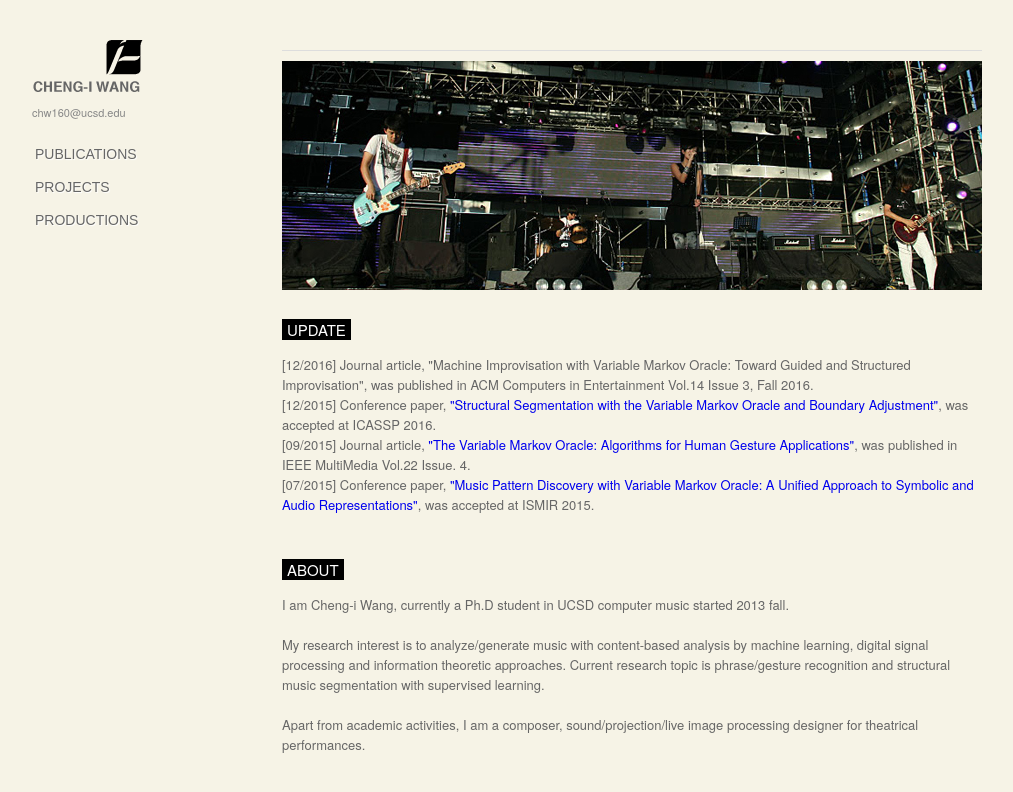
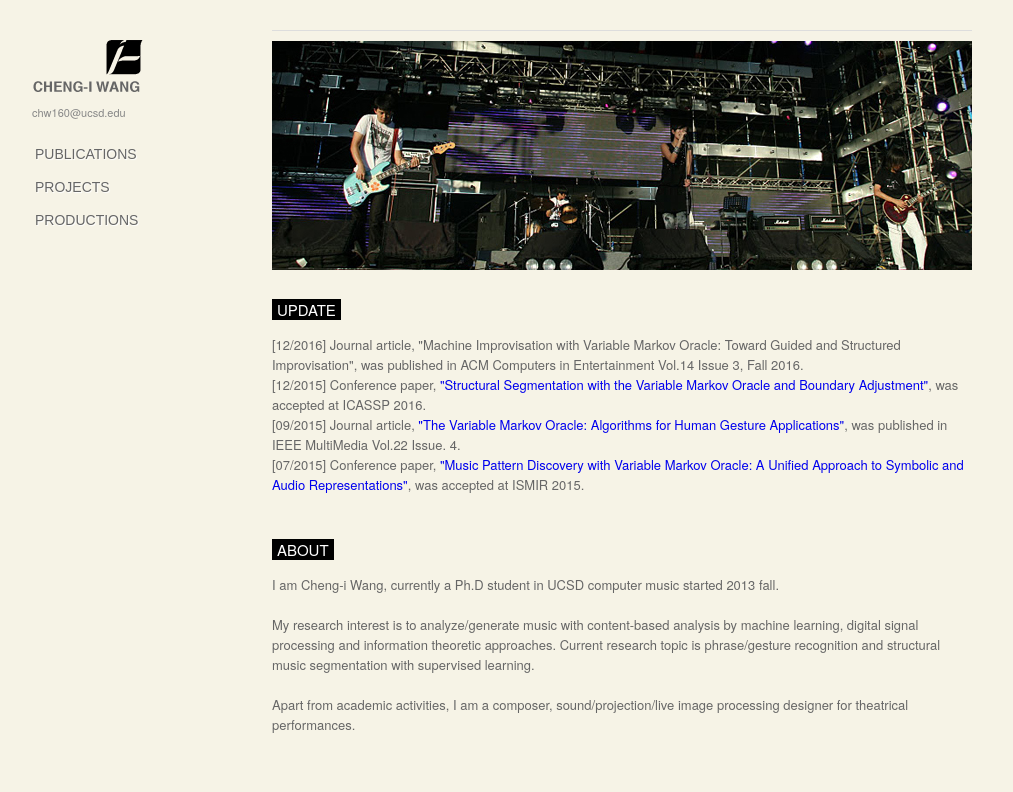
Before and after one commit to wangsix/wangsix.github.io, a Jekyll site: the page built from index.html, in a window 1280 px wide. Shown: the top 792 px of the page, without its empty margins (128-1141 px from the left). Built offline with Jekyll 4.4.1, drawn with Linux system fonts in a browser that asks for light colours.

Commit message:
Update index.html

```diff
--- a/index.html
+++ b/index.html
@@ -3,7 +3,6 @@ layout: default
 title: Cheng-i Wang
 ---
 
-<section class="twelve columns omega">
 <hr>
 <img src="img/banner.jpg" />
 
@@ -37,4 +36,3 @@ title: Cheng-i Wang
 </p>
 
 <div style="height:80px">&nbsp;</div>
-</section>
```
